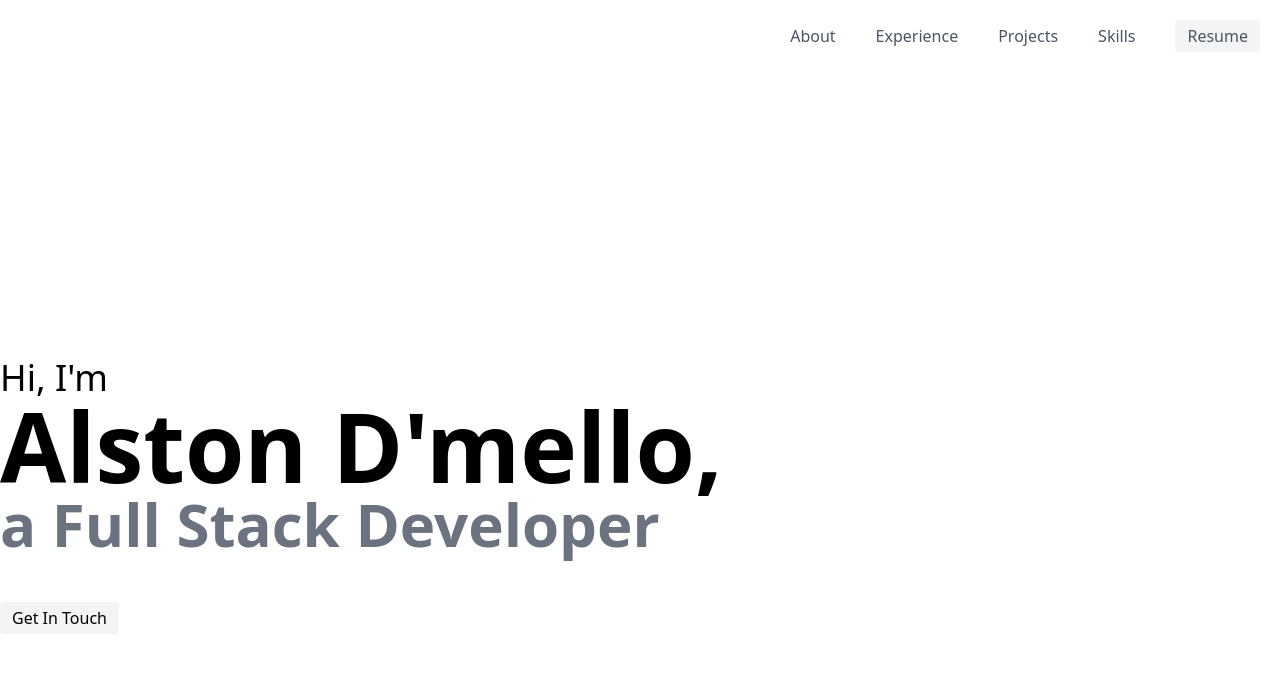
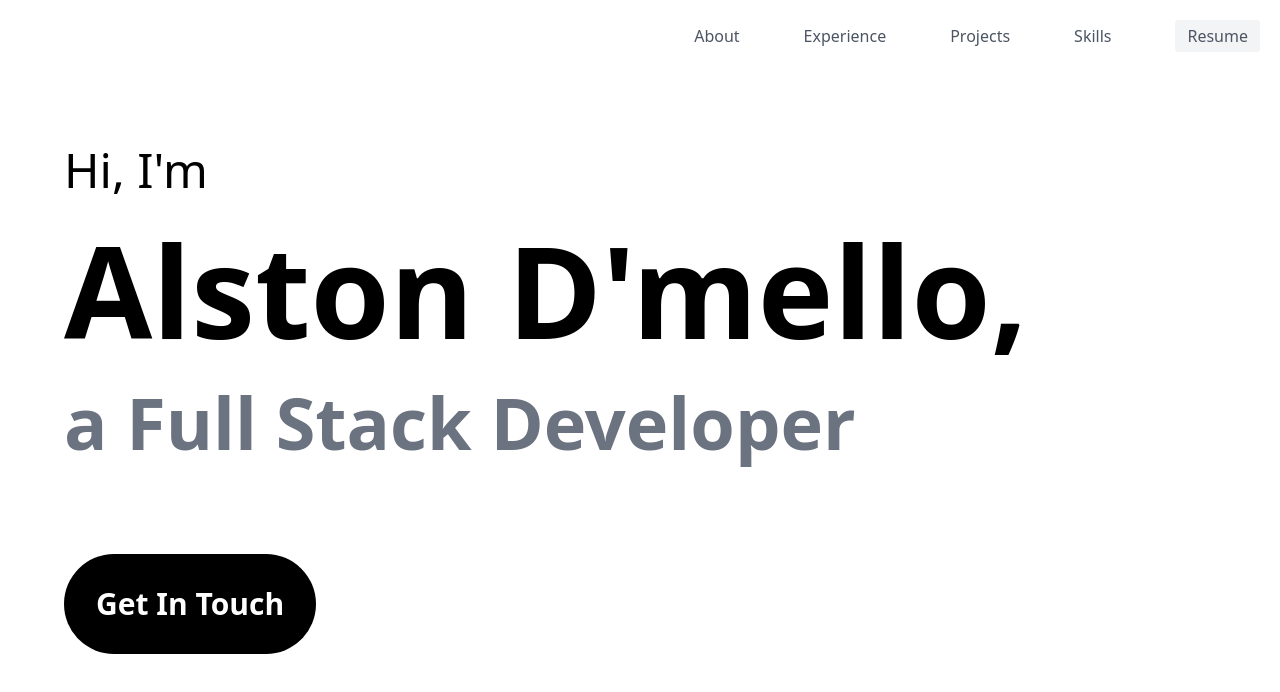
Before and after one commit to als10/personal-portfolio, a Gatsby site: page / in a window 1280 px wide. Built offline with nearby package versions, Linux system fonts and the light colour scheme; Gatsby itself is replaced by a stand-in of ours.

Commit message:
done with landing

```diff
--- a/src/components/Landing.js
+++ b/src/components/Landing.js
@@ -1,20 +1,20 @@
 import * as React from "react"
 
 export const Landing = () => (
-    <section class="flex h-screen items-center z-0">
+    <section class="flex h-screen items-center fixed top-0 ml-16">
       <div>
-        <div class="my-12">
-          <div class="text-4xl">
+        <div class="mb-24 space-y-8">
+          <div class="text-5xl">
             Hi, I'm
           </div>
-          <h1 class="text-8xl font-bold">
+          <h1 class="text-9xl font-bold">
             Alston D'mello,
           </h1>
-          <h3 class="text-6xl font-semibold text-gray-500">
+          <h3 class="text-7xl font-semibold text-gray-500">
             a Full Stack Developer
           </h3>
         </div>
-        <button class="inline-flex bg-gray-100 border-0 py-1 px-3 focus:outline-none hover:bg-gray-200 rounded text-base mt-4 md:mt-0">
+        <button class="bg-black border-0 p-8 rounded-full font-bold text-white text-3xl focus:outline-none hover:bg-gray-600">
           Get In Touch
         </button>
       </div>
--- a/src/components/navbar.js
+++ b/src/components/navbar.js
@@ -21,7 +21,7 @@ const links = [
 ]
 
 const NavItem = ({ link }) => (
-  <Link to={link.url} class="mr-10 hover:text-gray-900">{link.text}</Link>
+  <Link to={link.url} class="mr-16 hover:text-gray-900">{link.text}</Link>
 )
 
 export const NavBar = () => (
```
